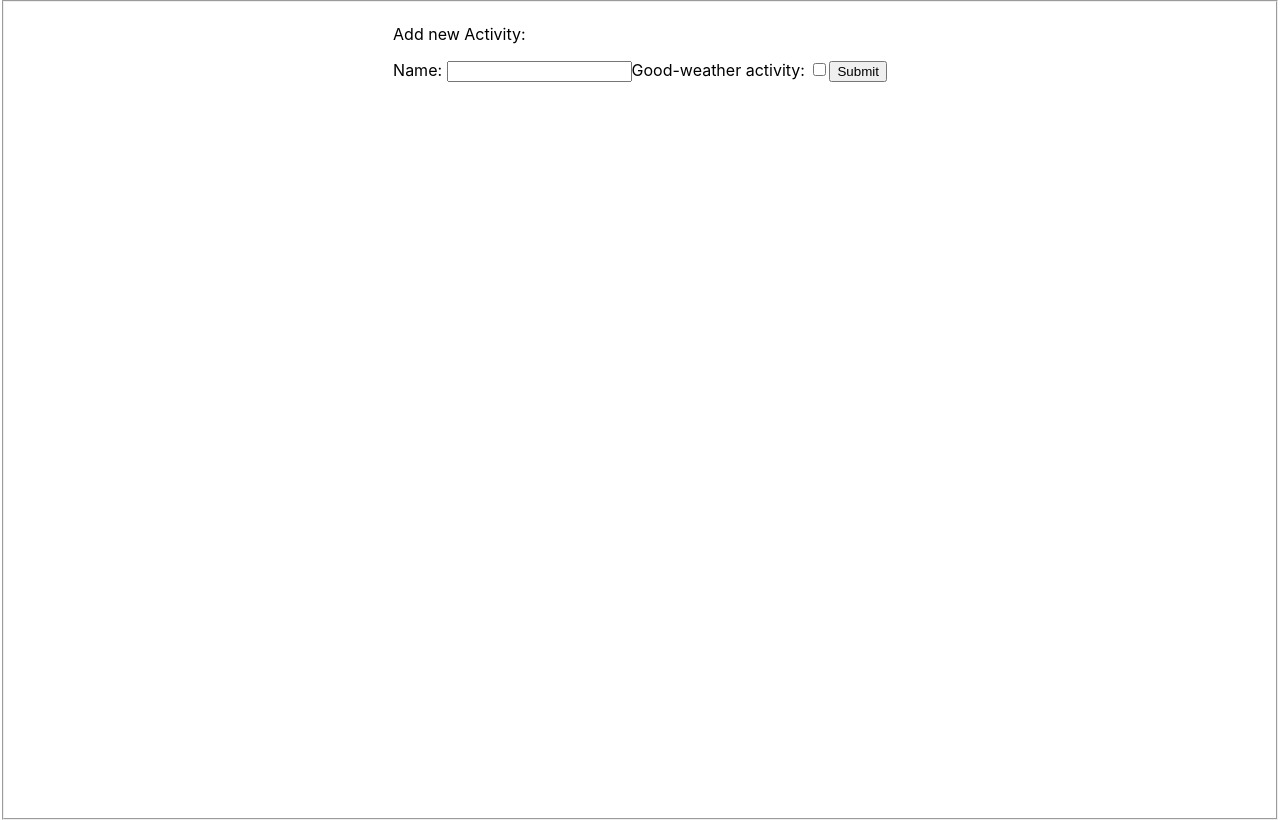
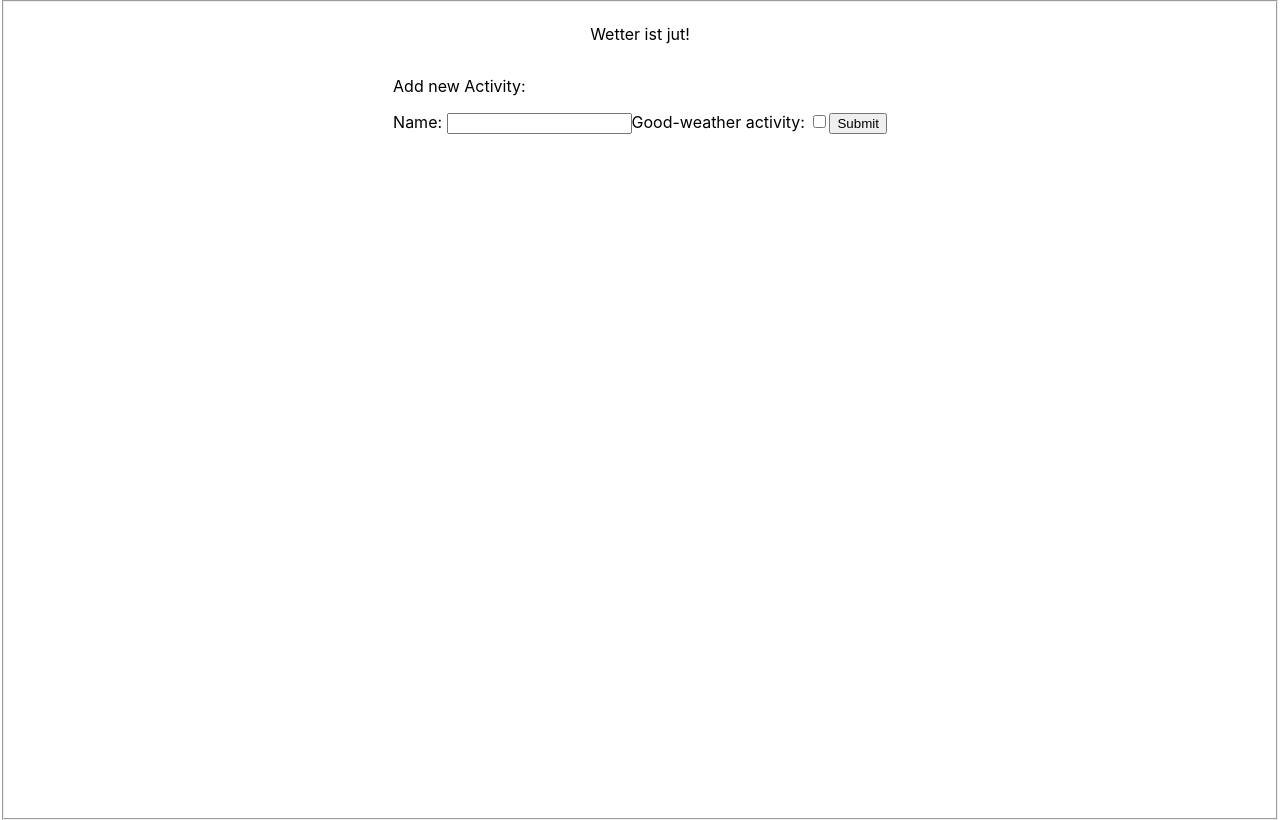
Before and after one commit to matschi3/recap4-weather-and-activity, a React (Create React App) app: page / in a window 1280 px wide. Built offline with nearby package versions, Linux system fonts and the light colour scheme.

Commit message:
ternary for isGoodWeather

```diff
--- a/src/App.js
+++ b/src/App.js
@@ -8,7 +8,7 @@ import { uid } from "uid";
 function App() {
   const [activities, setActivities] = useState([]);
 
-  const isGoodWeather = false;
+  const isGoodWeather = true;
 
   function handleAddActivity(data) {
     const newActivity = {
@@ -28,6 +28,11 @@ function App() {
   return (
     <>
       <fieldset className="activityForm-fieldset">
+        {isGoodWeather === true ? (
+          <p className="headline">Wetter ist jut!</p>
+        ) : (
+          <p className="headline">Wetter ist bad!</p>
+        )}
         <List activities={activities} isGoodWeather={isGoodWeather} />
         <ActivityForm onAddActivity={handleAddActivity} />
       </fieldset>
```
